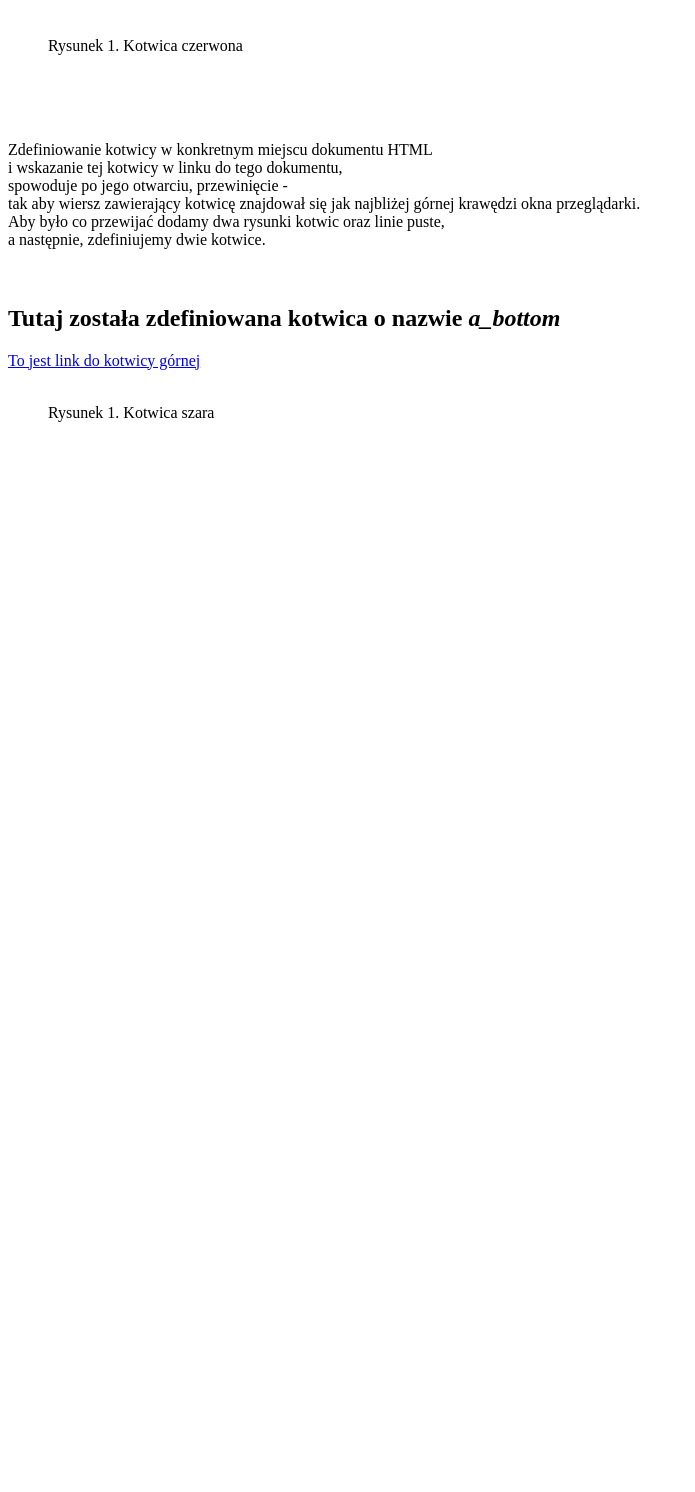
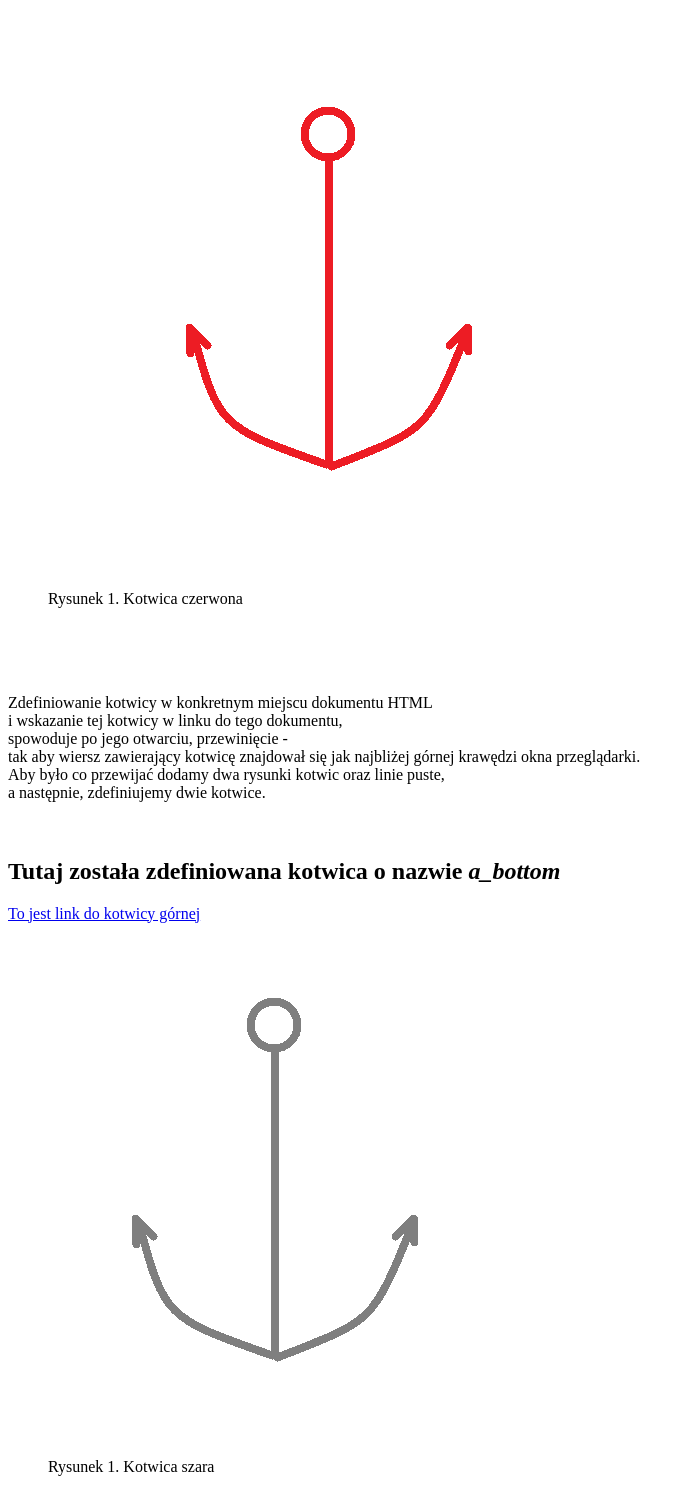
Before and after one commit to Rudy2005/Zadania, a plain HTML site: page index.html in a window 1280 px wide. Shown: the part 158-1650 px from the top of the page, without its empty margins (0-695 px from the left). Before the commit the page ends 800 px from the top, so only its background shows below. Drawn offline with Linux system fonts and the light colour scheme.

Commit message:
Update index.html

```diff
--- a/index.html
+++ b/index.html
@@ -18,7 +18,7 @@
         <p>
             <a href="#a_bottom">To jest link do kotwicy dolnej</a>
             <figure>
-               <img src="">
+               <img src="czerwona kotwica.png">
         </p>
 
 <figcaption>
@@ -44,7 +44,7 @@
     <p>
         <a href="#a_top">To jest link do kotwicy górnej</a>
         <figure>
-           <img src="">
+           <img src="szara kotwica.png">
             <figcaption>
                 Rysunek 1. Kotwica szara
             </figcaption>
```
